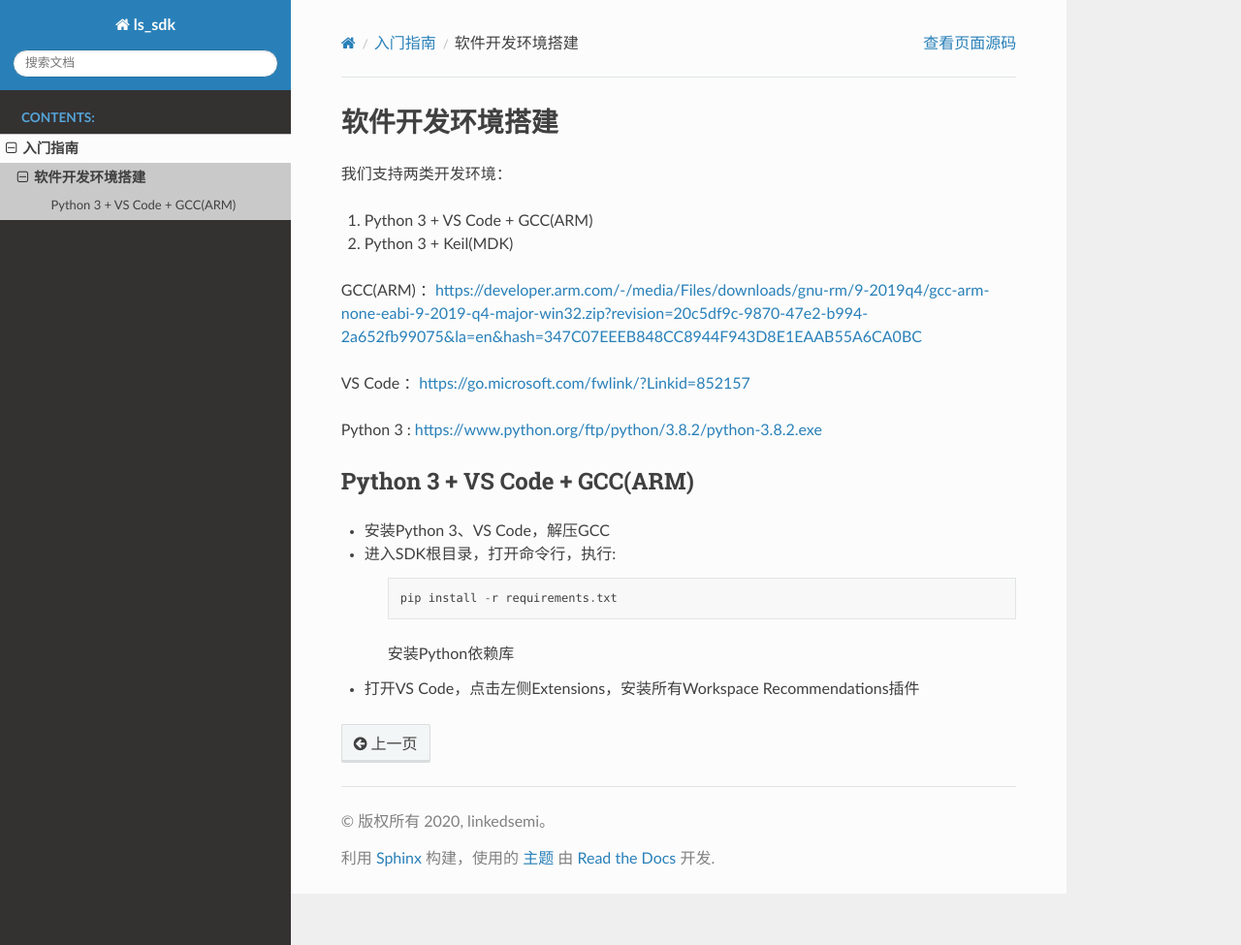
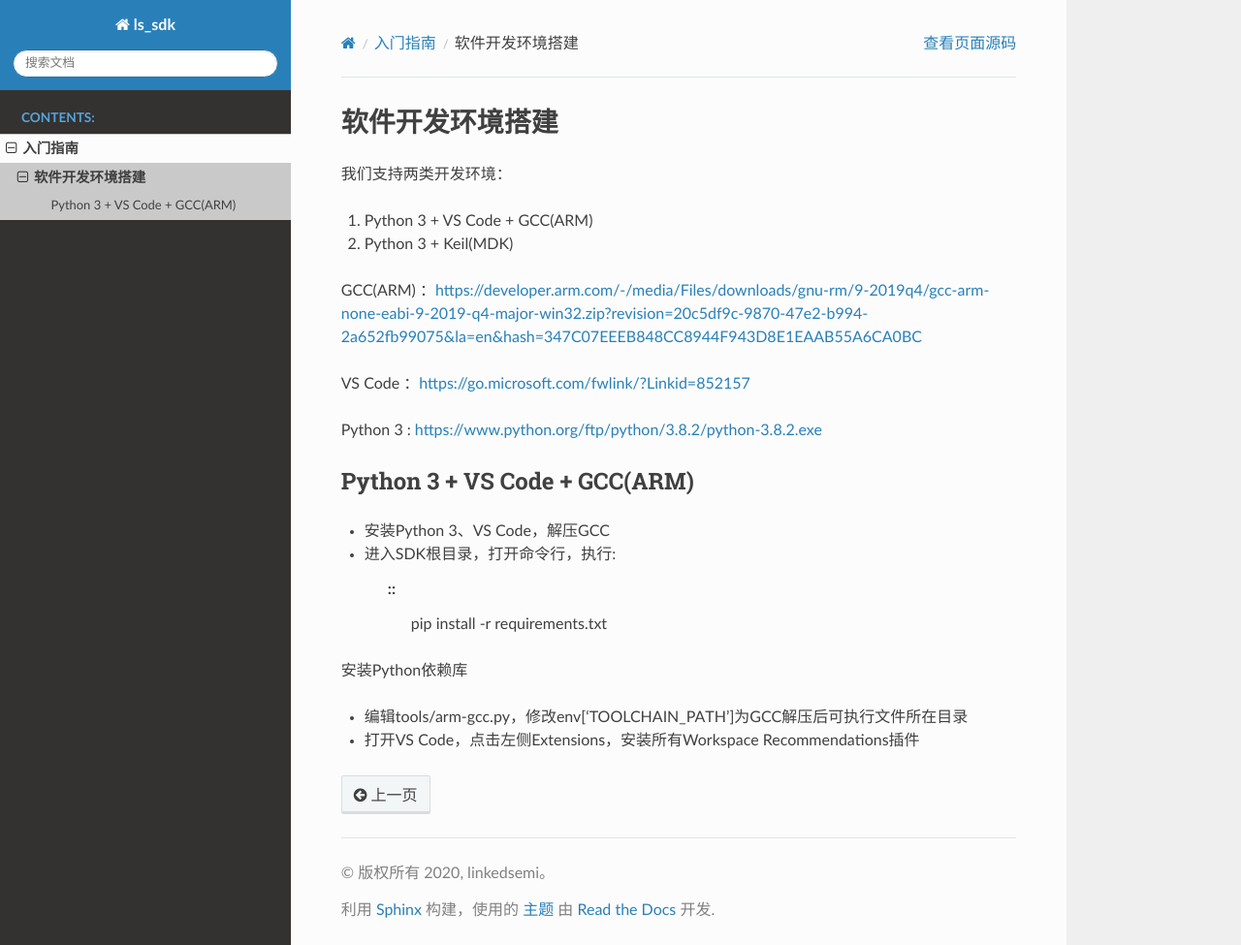
Before and after one commit to linkedsemi/ls_ble_sdk, a Sphinx documentation site: the page built from doc/source/getting_started/sdk_env_setup.rst, in a window 1280 px wide and 975 px high. Shown: the whole window at 97% size. Built offline with Sphinx 7.4.7 and the Read the Docs theme 2.0.0, drawn with Linux system fonts in a browser that asks for light colours.

Commit message:
doc update

```diff
--- a/doc/source/getting_started/sdk_env_setup.rst
+++ b/doc/source/getting_started/sdk_env_setup.rst
@@ -19,10 +19,11 @@ Python 3 + VS Code + GCC(ARM)
 
 * 进入SDK根目录，打开命令行，执行:
 
-	::
+    ::
+        pip install -r requirements.txt
 
-		pip install -r requirements.txt
+安装Python依赖库
 
-	安装Python依赖库
+*  编辑tools/arm-gcc.py，修改env['TOOLCHAIN_PATH']为GCC解压后可执行文件所在目录
 
 * 打开VS Code，点击左侧Extensions，安装所有Workspace Recommendations插件
```
